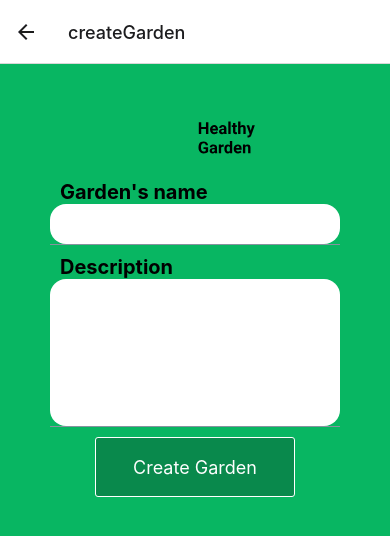
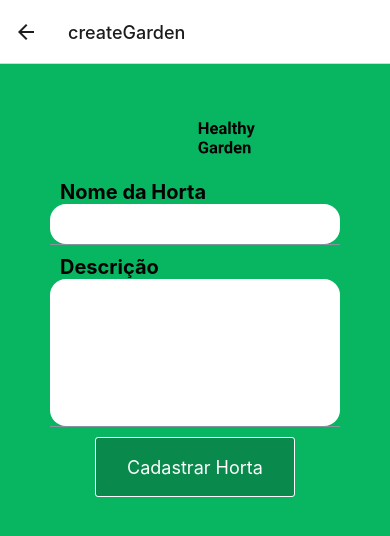
Before and after one commit to Orion-Solutions-FIAP/HealthyGarden_Screens, a React Native app in the folder appScreens/: screen /createGarden in a window 390 px wide. Shown: the top 536 px of the page. Built offline with nearby package versions, Linux system fonts and the light colour scheme; what sp-react-native-mqtt would draw is missing.

Commit message:
Todos os textos passados para a lingua pt-br

```diff
--- a/appScreens/components/screens/CreateGarden.js
+++ b/appScreens/components/screens/CreateGarden.js
@@ -65,14 +65,14 @@ const CreateGarden = (props) => {
 
           <Input
             inputStyle={Styles.createGardenInput}
-            label="Garden's name"
+            label="Nome da Horta"
             labelStyle={Styles.createGardenLabel}
             onChangeText={(value) => setGardenName(value)}
           />
 
           <Input
             inputStyle={Styles.createGardenInput}
-            label="Description"
+            label="Descrição"
             labelStyle={Styles.createGardenLabel}
             multiline={true}
             numberOfLines={7}
@@ -82,7 +82,7 @@ const CreateGarden = (props) => {
           <Button
             buttonStyle={Styles.createGardenButton}
             onPress={() => registerGarden()}
-            title="Create Garden"
+            title="Cadastrar Horta"
             titleStyle={Styles.createGardenButtonTitle}
             type="outline"
           />
--- a/appScreens/components/screens/Home.js
+++ b/appScreens/components/screens/Home.js
@@ -46,7 +46,7 @@ const Home = (props) => {
         </Text>
 
         <Text style={Styles.homeDescription}>
-          Lorem Ipsum is simply dummy text of the printing and typesetting industry.
+          Seu aplicativo Healthy Garden para manter sua horta saudável e bem cuidada.
         </Text>
 
       </View>
@@ -55,7 +55,7 @@ const Home = (props) => {
         <Button
           buttonStyle={Styles.homeButtonRegister}
           onPress={() => props.navigation.navigate('register') }
-          title='Register here'
+          title='Cadastrar'
           titleStyle={Styles.homeButtonTitle}
           type="outline"
         />
--- a/appScreens/components/screens/Register.js
+++ b/appScreens/components/screens/Register.js
@@ -81,7 +81,7 @@ const Register = (props) => {
 
           <Input
             inputStyle={Styles.registerInput}
-            label="Name"
+            label="Nome"
             labelStyle={Styles.registerLabel}
             onChangeText={(value) => setName(value) }
           />
@@ -103,7 +103,7 @@ const Register = (props) => {
 
           <Input
             inputStyle={Styles.registerInput}
-            label="Repeat password"
+            label="Repetir password"
             labelStyle={Styles.registerLabel}
             onChangeText={(value) => setRepeatPassword(value) }
             secureTextEntry={true}
@@ -111,7 +111,7 @@ const Register = (props) => {
 
           <Button
             type="outline"
-            title="Register here"
+            title="Cadastrar"
             titleStyle={Styles.registerButtonTitle}
             buttonStyle={Styles.registerButton}
             onPress={() => register() }
--- a/appScreens/components/screens/Settings.js
+++ b/appScreens/components/screens/Settings.js
@@ -114,7 +114,7 @@ const Settings = () => {
           <View style={Styles.settingsViewButton}>
             <Button
               buttonStyle={Styles.settingsButton}
-              title='Save'
+              title='Salvar'
             />
             <Text style={Styles.settinsCopyright}>
               {'\u00A9'} 2020-2021 OrionSolutions, Inc.
```
